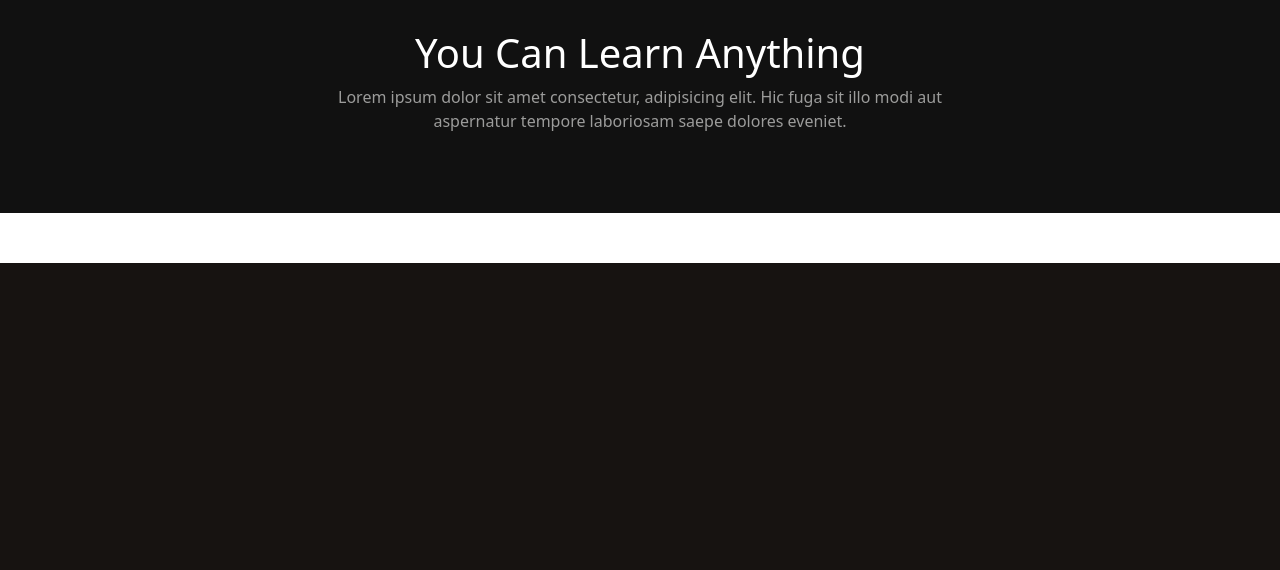
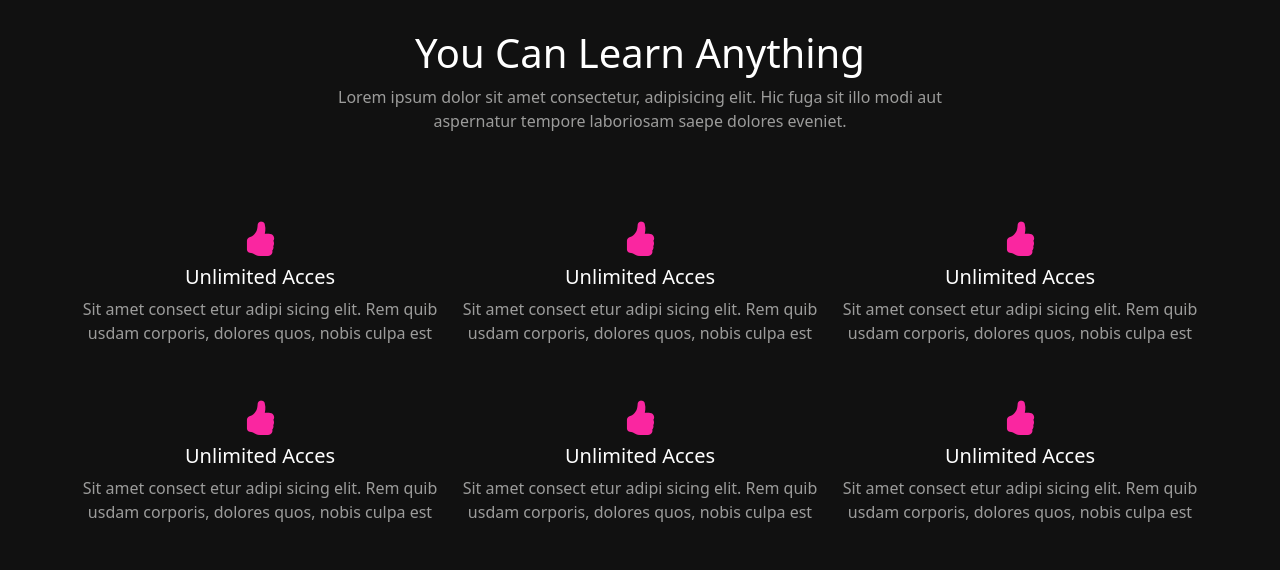
Before and after one commit to Delusumbo/Tutee-Education, a PHP site: page / in a window 1280 px wide. Shown: the part 537-1107 px from the top of the page. Before the commit the page ends 800 px from the top, so only its background shows below. Run offline with PHP 8.4, Linux system fonts and the light colour scheme.

Commit message:
second commit

```diff
--- a/index.html
+++ b/index.html
@@ -76,6 +76,38 @@
             dolores eveniet.</p>
         </div>
         <div class="row">
+            <div class="col-lg-4 col-md-6 col-sm-12 text-center">
+                <i class="bi bi-hand-thumbs-up-fill"></i>
+                <h5>Unlimited Acces</h5>
+                <p>Sit amet consect etur adipi sicing elit. Rem quib usdam corporis, dolores quos, nobis culpa est</p>
+            </div>
+            <div class="col-lg-4 col-md-6 col-sm-12 text-center">
+                <i class="bi bi-hand-thumbs-up-fill"></i>
+                <h5>Unlimited Acces</h5>
+                <p>Sit amet consect etur adipi sicing elit. Rem quib usdam corporis, dolores quos, nobis culpa est</p>
+            </div>
+            <div class="col-lg-4 col-md-6 col-sm-12 text-center">
+                <i class="bi bi-hand-thumbs-up-fill"></i>
+                <h5>Unlimited Acces</h5>
+                <p>Sit amet consect etur adipi sicing elit. Rem quib usdam corporis, dolores quos, nobis culpa est</p>
+            </div>
+        </div>
+        <div class="row">
+            <div class="col-lg-4 col-md-6 col-sm-12 text-center">
+                <i class="bi bi-hand-thumbs-up-fill"></i>
+                <h5>Unlimited Acces</h5>
+                <p>Sit amet consect etur adipi sicing elit. Rem quib usdam corporis, dolores quos, nobis culpa est</p>
+            </div>
+            <div class="col-lg-4 col-md-6 col-sm-12 text-center">
+                <i class="bi bi-hand-thumbs-up-fill"></i>
+                <h5>Unlimited Acces</h5>
+                <p>Sit amet consect etur adipi sicing elit. Rem quib usdam corporis, dolores quos, nobis culpa est</p>
+            </div>
+            <div class="col-lg-4 col-md-6 col-sm-12 text-center">
+                <i class="bi bi-hand-thumbs-up-fill"></i>
+                <h5>Unlimited Acces</h5>
+                <p>Sit amet consect etur adipi sicing elit. Rem quib usdam corporis, dolores quos, nobis culpa est</p>
+            </div>
         </div>
     </div>
  </section>
--- a/style.css
+++ b/style.css
@@ -107,7 +107,10 @@
     text-align: center;
     max-width: 604px;
 }
-
+.bi-hand-thumbs-up-fill{
+    color: #fa26a0;
+    font-size: 35px;
+}
 
 
 
```
